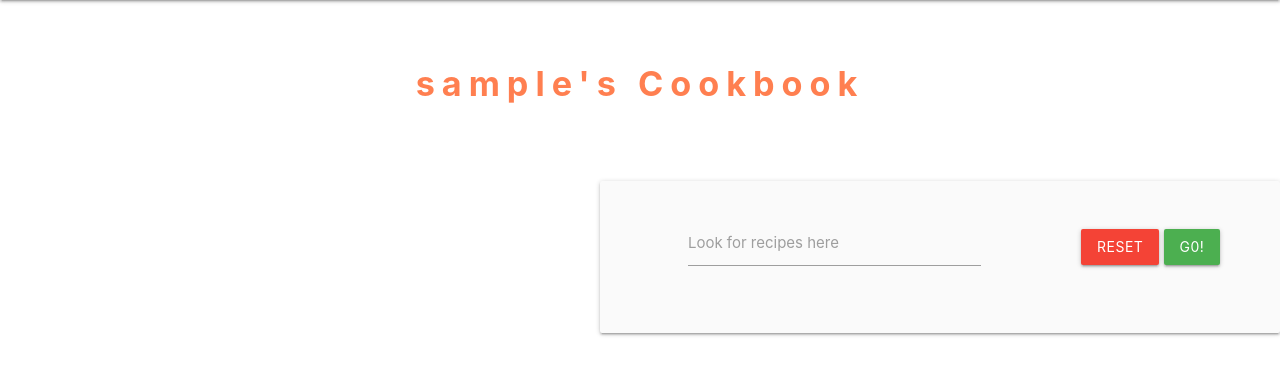
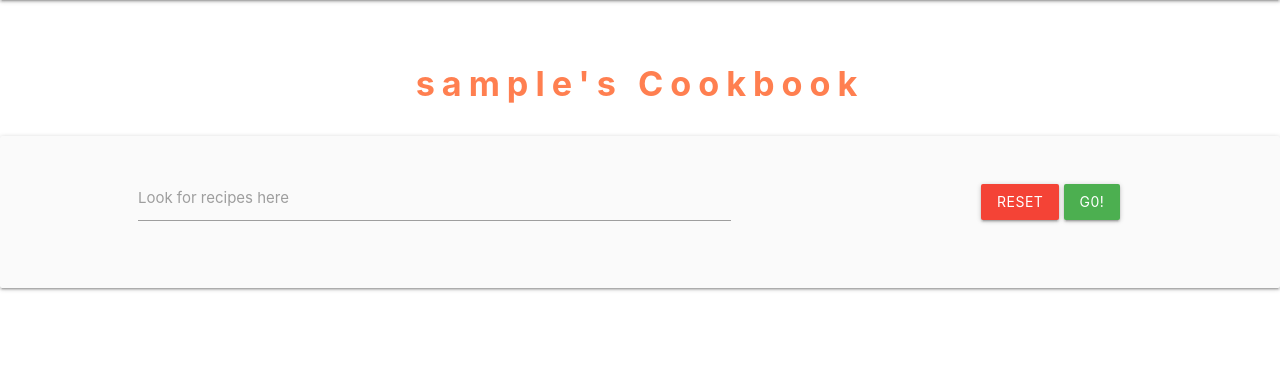
Before and after one commit to Code-Institute-Submissions/SaraSanchezz-3rdMilestoneProject_MayResub, a Flask app: page /profile/1 in a window 1280 px wide. Shown: the part 64-439 px from the top of the page. Run offline with Flask 2, Linux system fonts and the light colour scheme; the visitor is signed in with stand-in values (Sample User, id 1); a database or web service that is not in the repository returns one stand-in record (values such as "Sample title"); some libraries are stand-ins or nearby versions.

Commit message:
Improved responsiveness to card panel in profile.html

```diff
--- a/static/css/style.css
+++ b/static/css/style.css
@@ -48,10 +48,3 @@ h3{
   background-color: #3CB371;
 
 }
-.search-box{
-    max-width: 700px;
-    align-content: center;
-    margin-left: 600px;
-    margin-top: 65px;
-
-}
--- a/templates/profile.html
+++ b/templates/profile.html
@@ -13,7 +13,8 @@
       </div>
     </div>
     <!--card panel for search recipes-->
-    <div class="row card-panel  search-box grey lighten-5">
+    <div class="row card-panel search-box grey lighten-5 responsive">
+
         <form action="{{ url_for('search') }}" method="POST" class="col s12">
             <div class="row valign-wrapper center-align">
                 <div class="input-field col s12 m6 center-align">
```
